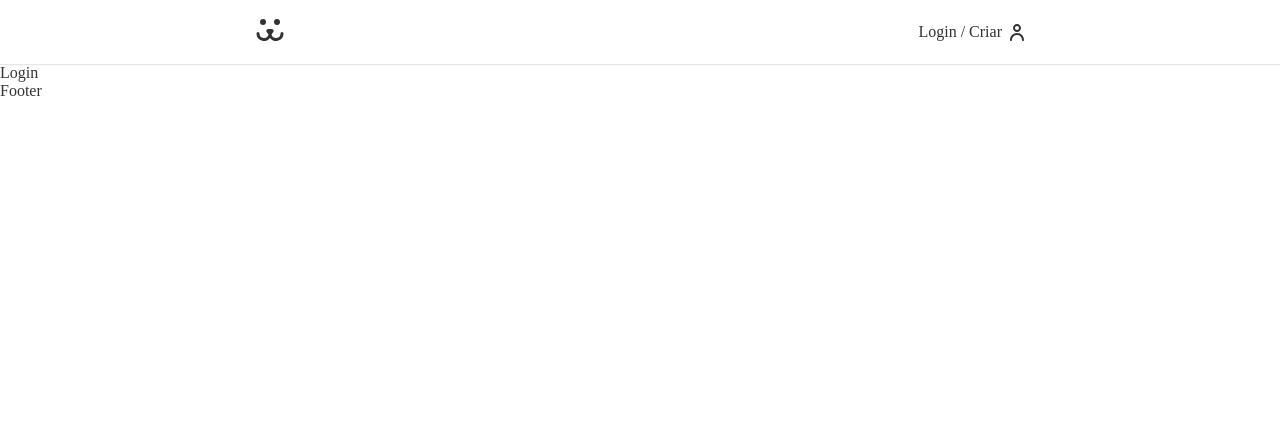
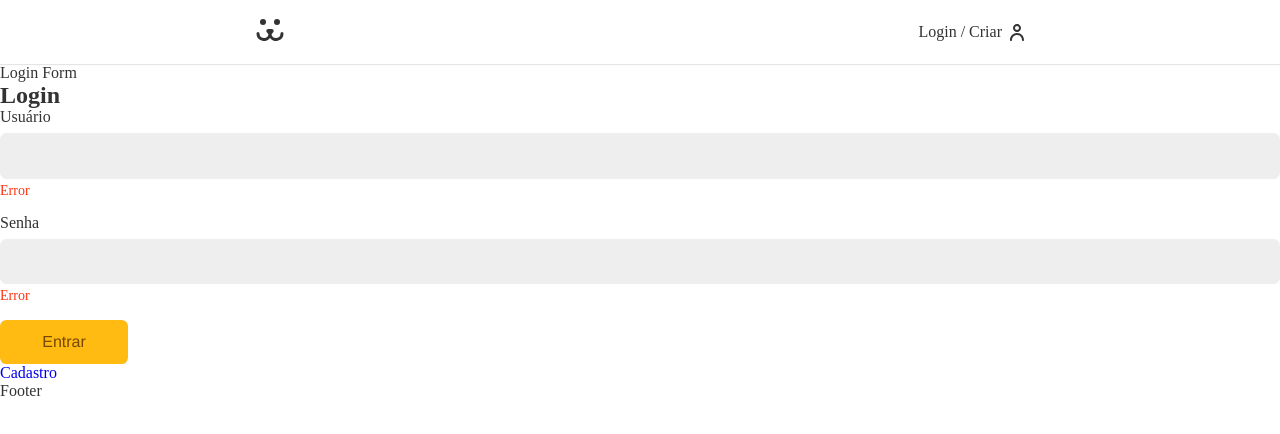
Before and after one commit to paulotks/dogz, a React (Vite) app: page /login in a window 1280 px wide. Shown: the top 434 px of the page. Built offline with nearby package versions, Linux system fonts and the light colour scheme.

Commit message:
feature: componente forms e componentizacao button e input

```diff
--- a/src/App.jsx
+++ b/src/App.jsx
@@ -12,7 +12,7 @@
         <Header />
         <Routes>
           <Route path="/" element={<Home/>} />
-          <Route path="/login" element={<Login/>} />
+          <Route path="/login/*" element={<Login/>} />
         </Routes>
         <Footer />
       </BrowserRouter>
--- /dev/null
+++ b/src/components/Forms/Button.jsx
@@ -0,0 +1,10 @@
+import React from 'react'
+import styles from './Button.module.css'
+
+const Button = ({children, ...props}) => {
+  return (
+    <button {...props} className={styles.button}>{children}</button>
+  )
+}
+
+export default Button
--- /dev/null
+++ b/src/components/Forms/Button.module.css
@@ -0,0 +1,24 @@
+.button {
+  font-size: 1rem;
+  font-family: var(--type-first);
+  cursor: pointer;
+  border: none;
+  border-radius: .4rem;
+  background: #fb1;
+  color: #764701;
+  min-width: 8rem;
+  padding: 0.8rem 1.2rem;
+  box-sizing: border-box;
+  transition: 0.1s;
+}
+
+.button:hover,
+.button:focus {
+  outline: none;
+  box-shadow: 0 0 0 3px #fea, 0 0 0 4px #fb1;
+}
+
+.button:disabled {
+  opacity: 0.5;
+  cursor: wait;
+}
--- /dev/null
+++ b/src/components/Forms/Input.jsx
@@ -0,0 +1,14 @@
+import React from 'react'
+import styles from './Input.module.css'
+
+const Input = ({ label, type, name }) => {
+  return (
+  <div className={styles.wrapper}>
+    <label className={styles.label} htmlFor={name}>{label}</label>
+    <input id={name} name={name} className={styles.input} type={type}/>
+    <p className={styles.error}>Error</p>
+  </div>
+  )
+}
+
+export default Input
--- /dev/null
+++ b/src/components/Forms/Input.module.css
@@ -0,0 +1,35 @@
+.wrapper {
+  margin-bottom: 1rem;
+}
+
+.input {
+  border: 1px solid #eee;
+  display: block;
+  width: 100%;
+  font-size: 1rem;
+  padding: 0.8rem;
+  border-radius: 0.4rem;
+  background: #eee;
+  transition: 0.2s;
+}
+
+.input:focus,
+.input:hover {
+  outline: none;
+  border-color: #fb1;
+  background: white;
+  box-shadow: 0 0 0 3px #fea;
+}
+
+.label {
+  display: block;
+  font-size: 1rem;
+  line-height: 1;
+  padding-bottom: 0.5rem;
+}
+
+.error {
+  color: #f31;
+  font-size: 0.875rem;
+  margin-top: 0.25rem;
+}
--- a/src/components/Login/Login.jsx
+++ b/src/components/Login/Login.jsx
@@ -1,8 +1,20 @@
 import React from 'react'
+import { Route, Routes } from 'react-router-dom'
+import LoginForm from './LoginForm'
+import LoginCreate from './LoginCreate'
+import LoginPasswordLost from './LoginPasswordLost'
+import LoginPasswordReset from './LoginPasswordReset'
 
 const Login = () => {
   return (
-    <div>Login</div>
+    <div>
+      <Routes>
+        <Route path='/' element={<LoginForm/>}/>
+        <Route path='criar' element={<LoginCreate/>}/>
+        <Route path='perdeu' element={<LoginPasswordLost/>}/>
+        <Route path='resetar' element={<LoginPasswordReset/>}/>
+      </Routes>
+    </div>
   )
 }
 
--- /dev/null
+++ b/src/components/Login/LoginCreate.jsx
@@ -0,0 +1,9 @@
+import React from 'react'
+
+const LoginCreate = () => {
+  return (
+    <div>LoginCreate</div>
+  )
+}
+
+export default LoginCreate
--- /dev/null
+++ b/src/components/Login/LoginForm.jsx
@@ -0,0 +1,47 @@
+import React from "react";
+import { Link } from "react-router-dom";
+import URL from "../URL";
+import Input from "../Forms/Input";
+import Button from "../Forms/Button";
+
+const LoginForm = () => {
+  const [username, setUsername] = React.useState("");
+  const [password, setPassword] = React.useState("");
+
+  function handleSubmit(event) {
+    event.preventDefault();
+
+    console.log(username);
+    console.log(password);
+
+    fetch(`${URL}/jwt-auth/v1/token`, {
+      method: "POST",
+      headers: {
+        "Content-Type": "application/json",
+      },
+      body: JSON.stringify({ username, password }),
+    })
+      .then((response) => {
+        console.log(response);
+        return response.json();
+      })
+      .then((json) => {
+        console.log(json);
+      });
+  }
+
+  return (
+    <section>
+      Login Form
+      <h1>Login</h1>
+      <form action="" onSubmit={handleSubmit}>
+        <Input label="Usuário" type="text" name="username"/>
+        <Input label="Senha" type="password" name="password"/>
+        <Button>Entrar</Button>
+      </form>
+      <Link to="/login/criar">Cadastro</Link>
+    </section>
+  );
+};
+
+export default LoginForm;
--- /dev/null
+++ b/src/components/Login/LoginPasswordLost.jsx
@@ -0,0 +1,9 @@
+import React from 'react'
+
+const LoginPasswordLost = () => {
+  return (
+    <div>LoginPasswordLost</div>
+  )
+}
+
+export default LoginPasswordLost
--- /dev/null
+++ b/src/components/Login/LoginPasswordReset.jsx
@@ -0,0 +1,9 @@
+import React from 'react'
+
+const LoginPasswordReset = () => {
+  return (
+    <div>LoginPasswordReset</div>
+  )
+}
+
+export default LoginPasswordReset
--- /dev/null
+++ b/src/components/URL.jsx
@@ -0,0 +1,2 @@
+const URL = 'https://dogsapi.origamid.dev/json';
+export default URL;
```
